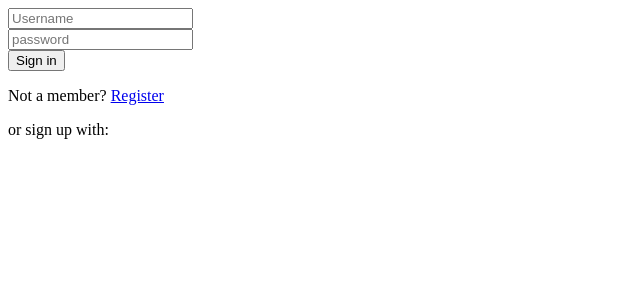
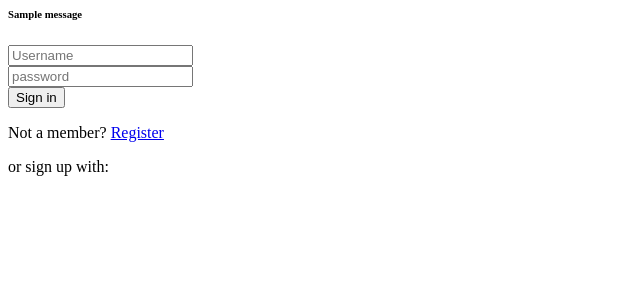
Before and after one commit to gladys-gg/InstagramClone, a Django app: template instagram/templates/login.html in a window 1280 px wide. Shown: the top 300 px of the page, without its empty margins (0-640 px from the left). Run offline with Django 4.2, Linux system fonts and the light colour scheme; the template is opened without the code that fills it, so the values that code supplies are empty; tables that the repository leaves empty hold one stand-in row (values such as "Sample post"); one stand-in notice (Sample message) is shown; parts of the project's set-up code (start-up, migrations or seed data) failed here and were passed over.

Commit message:
Added a div for the alert messages

```diff
--- a/instagram/templates/login.html
+++ b/instagram/templates/login.html
@@ -1,3 +1,9 @@
+        <div>
+            {% for message in messages %}
+        <h6> {{message}}</h6>
+            {% endfor %}
+        </div>
+
     <form>
         <!-- Email input -->
         <div class="form-outline mb-4">
--- a/instagram/views.py
+++ b/instagram/views.py
@@ -41,5 +41,5 @@ def login(request):
             messages.info(request,'You are logged in successfully')
             return redirect ('index')
     else:
-        messages.info(request.'Invalid credentials')
+        messages.info(request,'Invalid credentials')
         return redirect ('login')
```
